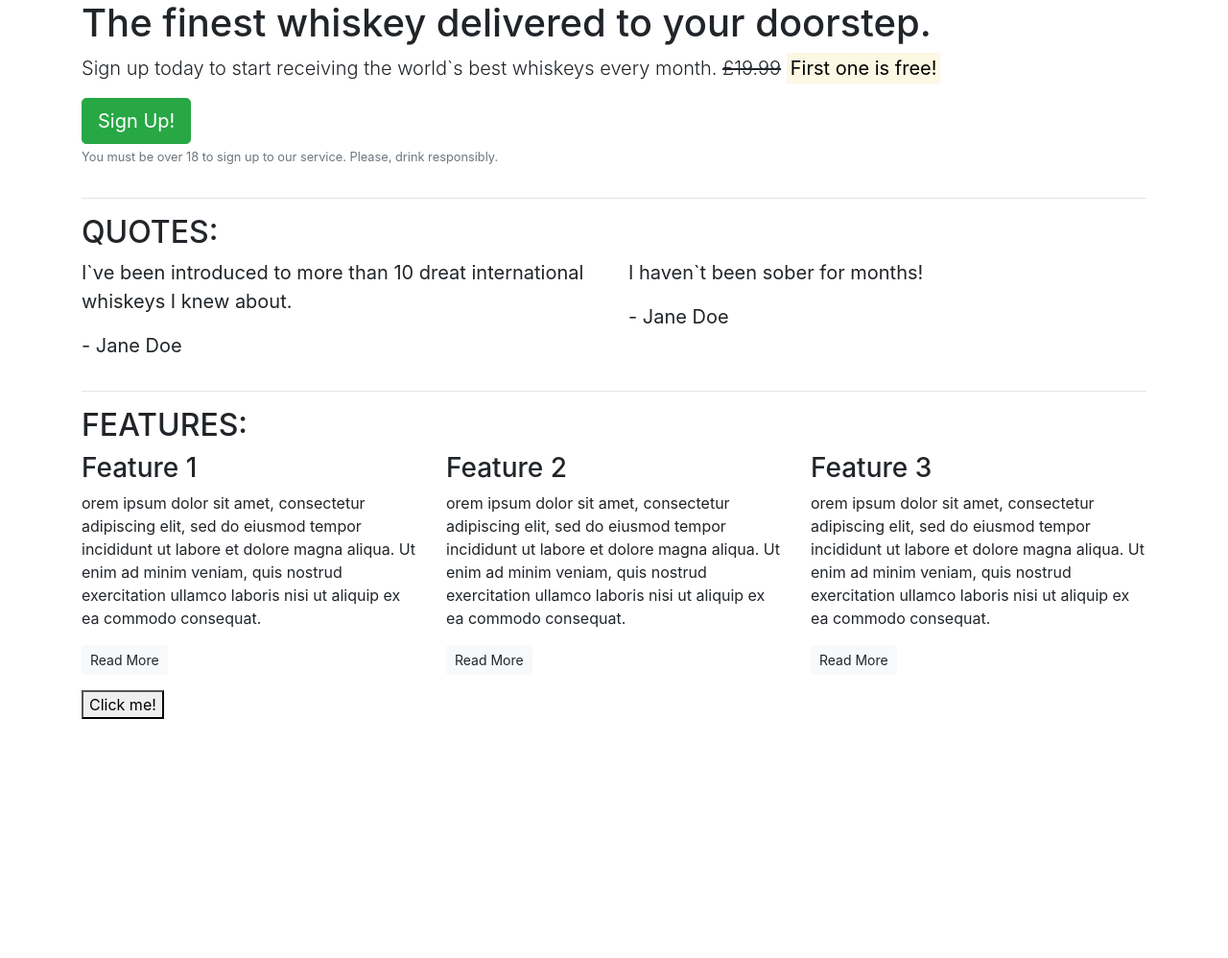
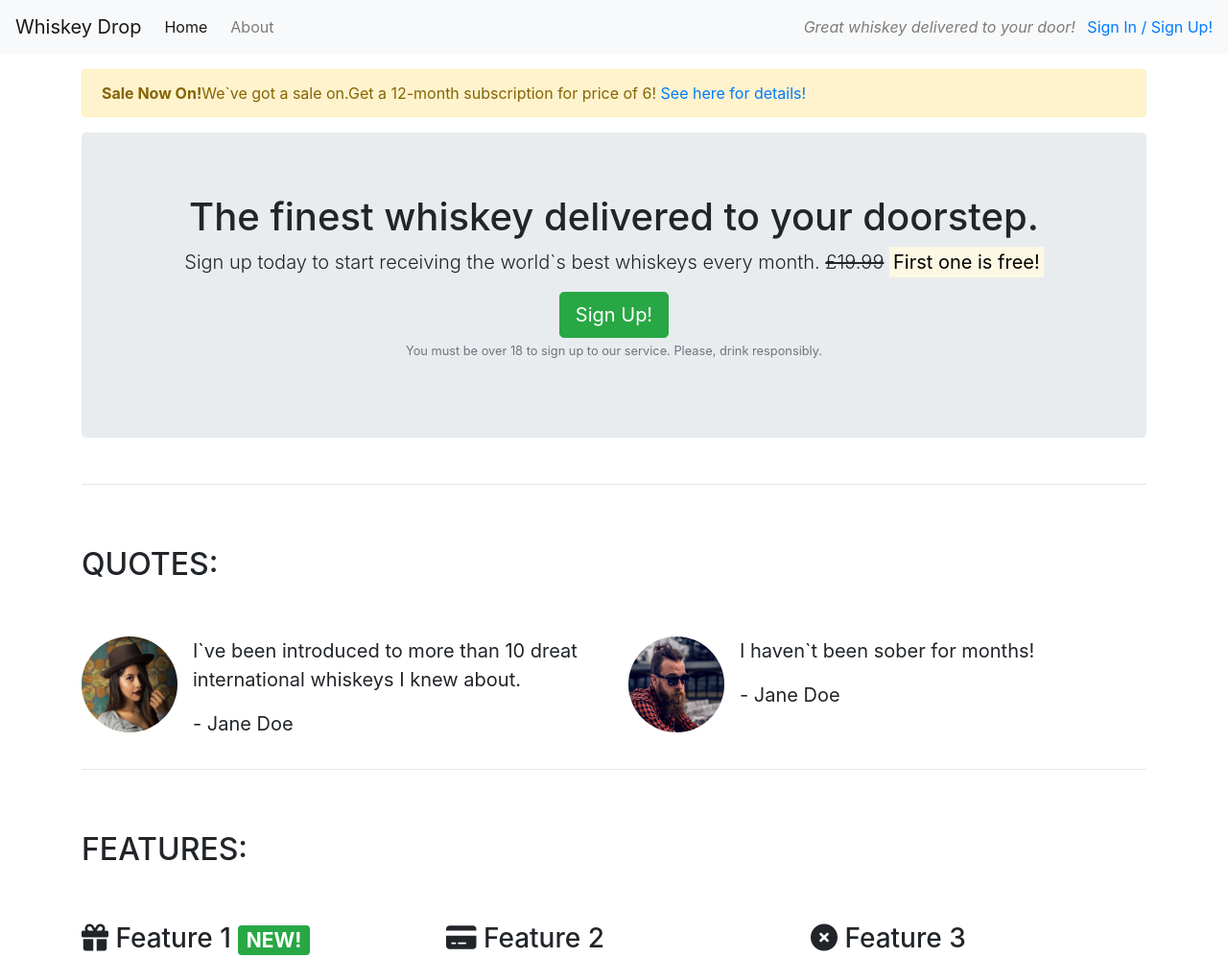
Before and after one commit to kristine-kiki/Bootstrap, a plain HTML site: page index.html in a window 1280 px wide. Shown: the top 998 px of the page at 96% size. Before the commit the page ends 800 px from the top, so only its background shows below. Drawn offline with nearby package versions, Linux system fonts and the light colour scheme.

Commit message:
code update

```diff
--- a/index.html
+++ b/index.html
@@ -16,17 +16,39 @@
   <script src="https://cdn.jsdelivr.net/npm/bootstrap@4.1.3/dist/js/bootstrap.min.js"
     integrity="sha384-ChfqqxuZUCnJSK3+MXmPNIyE6ZbWh2IMqE241rYiqJxyMiZ6OW/JmZQ5stwEULTy" crossorigin="anonymous">
   </script>
+  <script src="https://kit.fontawesome.com/9d85a922e7.js" crossorigin="anonymous"></script>
 </head>
 
 <body>
-  <article class="container">
+  <nav class="navbar navbar-light bg-light navbar-expand-sm">
+    <a href="/" class="navbar-brand">Whiskey Drop</a>
+    <ul class="navbar-nav mr-auto">
+      <li class="active nav-item mr-2"><a class="nav-link" href="/">Home</a></li>
+      <li class="nav-item mr-2"><a class="nav-link" href="/about">About</a></li>
+      <li class="nav-item mr-2 d-block d-sm-none"><a class="nav-link" href="/login">Sign In / Sign Up</a></li>
+    </ul>
+    <div class="d-none d-md-block">
+      <p class="navbar-text my-auto mr-2"><i>Great whiskey delivered to your door!</i></p>
+      <a href="/login">Sign In / Sign Up!</a>
+    </div>
+  </nav>
+  <article class="container mt-3">
+    <div class="row d-none d-sm-block">
+      <div class="col-12">
+        <div class="alert alert-warning">
+          <strong>Sale Now On!</strong>We`ve got a sale on.Get a 12-month subscription for price of 6! <a href="">See here for details!</a>
+        </div>
+      </div>
+    </div>
     <!--Callout-->
     <div class="row">
       <div class="col-12">
-        <section class="callout">
+        <section class="callout jumbotron text-center">
           <h1>The finest whiskey delivered to your doorstep.</h1>
           <p class="lead">Sign up today to start receiving the world`s best whiskeys every month.
-            <s>£19.99</s> <strong><mark>First one is free!</mark></strong></p>
+            <s class="d-none d-sm-inline">£19.99</s>
+            <span class="d-inline d-sm-none"><br></span>
+            <strong><mark>First one is free!</mark></strong></p>
           <button class="btn btn-success btn-lg">Sign Up!</button>
           <p class="text-muted"><small>You must be over 18 to sign up to our service. Please, drink responsibly.</small>
           </p>
@@ -39,22 +61,36 @@
     <!--quotes-->
     <section class="quotes">
       <div class="row">
-        <div class="col-12">
+        <div class="col-12 my-5">
           <h2 class="text-uppercase">Quotes:</h2>
         </div>
       </div>
       <div class="row">
         <div class="col-12 col-md-6">
+          <div class="media">
+            <div class="d-none d-sm-block">
+              <img src="/assets/girl-image.png" class="rounded-circle mr-3" height=100 width=100>
+            </div>
+            <div class="media-body">
                 <blockquote class="blockquote">
                   <p>I`ve been introduced to more than 10 dreat international whiskeys I knew about.</p>
                   <p>- Jane Doe</p>
                 </blockquote>
             </div>
+          </div>
+        </div>
           <div class="col-12 col-md-6">
+            <div class="media">
+              <div class="d-none d-sm-block">
+                  <img src="assets/guy-image.png" class="rounded-circle mr-3" height=100 width=100>
+              </div>
+              <div class="media-body">
                   <blockquote class="blockquote">
                     <p>I haven`t been sober for months!</p>
                     <p>- Jane Doe</p>
                   </blockquote>
+              </div>
+            </div>
           </div>
       </div>
     </section>
@@ -64,14 +100,14 @@
     <!--Features-->
     <section class="features">
       <div class="row">
-        <div class="col-12">
+        <div class="col-12 my-5">
           <h2 class="text-uppercase">Features:</h2>
         </div>
       </div>
       <div class="row">
         <div class="col-12 col-md-6 col-lg-4">
           <div class="feature">
-            <h3>Feature 1</h3>
+            <h3><i class="fa-solid fa-gift d-none d-sm-inline"></i> Feature 1 <span class="badge badge-success">NEW!</span></h3>
             <p>orem ipsum dolor sit amet, consectetur adipiscing elit, sed do eiusmod tempor incididunt ut labore et
               dolore
               magna aliqua. Ut enim ad minim veniam, quis nostrud exercitation ullamco laboris nisi ut aliquip ex ea
@@ -82,7 +118,7 @@
         </div>
         <div class="col-12 col-md-6 col-lg-4">
           <div class="feature">
-            <h3>Feature 2</h3>
+            <h3><i class="fa-solid fa-credit-card d-none d-sm-inline"></i> Feature 2</h3>
             <p>orem ipsum dolor sit amet, consectetur adipiscing elit, sed do eiusmod tempor incididunt ut labore et
               dolore
               magna aliqua. Ut enim ad minim veniam, quis nostrud exercitation ullamco laboris nisi ut aliquip ex ea
@@ -93,7 +129,7 @@
         </div>
         <div class="col-12 d-lg-none d-lg-block col-lg-4">
           <div class="feature">
-            <h3>Feature 3</h3>
+            <h3><i class="fa-solid fa-circle-xmark d-none d-sm-inline"></i> Feature 3</h3>
             <p>orem ipsum dolor sit amet, consectetur adipiscing elit, sed do eiusmod tempor incididunt ut labore et
               dolore
               magna aliqua. Ut enim ad minim veniam, quis nostrud exercitation ullamco laboris nisi ut aliquip ex ea
```
Also changed, not shown: assets/girl-image.png (added), assets/guy-image.png (added). Lines whose indentation alone changed are shown as unchanged.
